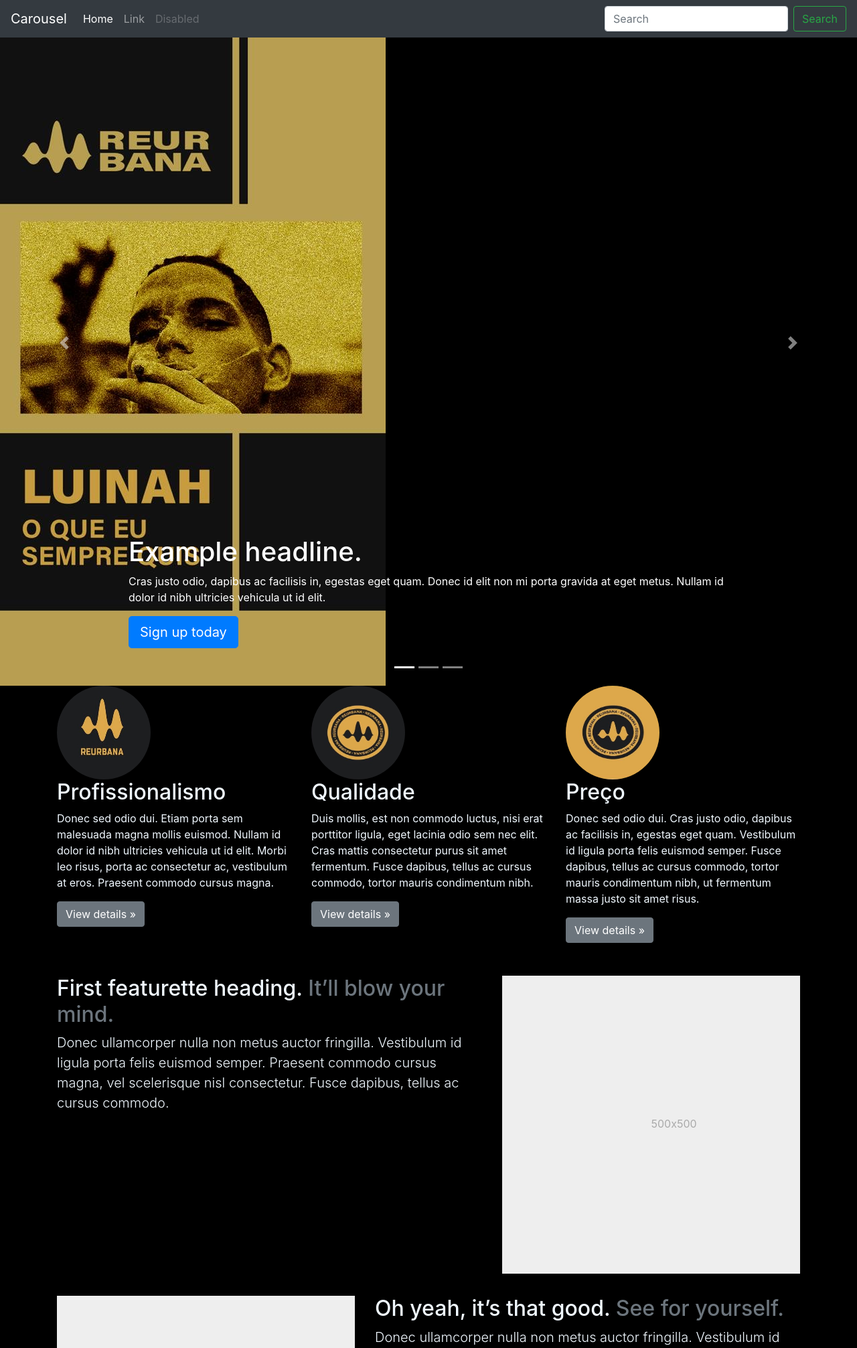
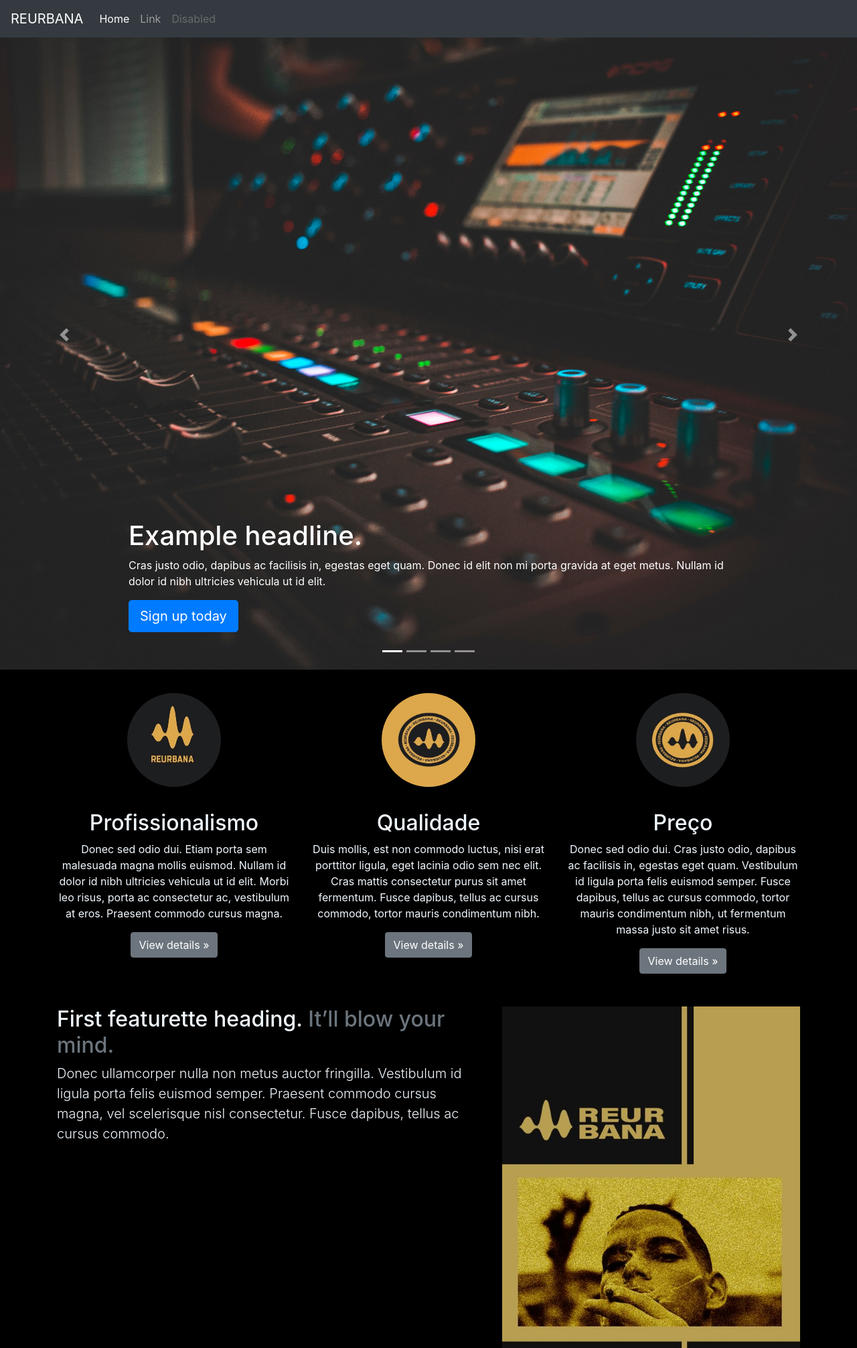
Before and after one commit to Felps10/Reurbana, a Django app: page / in a window 1280 px wide. Shown: the top 2013 px of the page at 67% size. Run offline with Django 3.2, Linux system fonts and the light colour scheme; some libraries are stand-ins or nearby versions.

Commit message:
finished carousel

```diff
--- a/reurbana/static/main.css
+++ b/reurbana/static/main.css
@@ -6,3 +6,18 @@
 .landing-main {
   margin-top: 100px;
 }
+
+.carousel-inner div img {
+  height: 1000px;
+  width: 100%;
+}
+
+.col-lg-4 img {
+  margin: 10% 0 10% 30%;
+}
+.col-lg-4 h2 {
+  text-align: center;
+}
+.col-lg-4 p {
+  text-align: center;
+}
--- a/reurbana/templates/landing.html
+++ b/reurbana/templates/landing.html
@@ -40,7 +40,7 @@
   <body class="body" data-gr-c-s-loaded="true">
     <header>
       <nav class="navbar navbar-expand-md navbar-dark fixed-top bg-dark">
-        <a class="navbar-brand" href="#">Carousel</a>
+        <a class="navbar-brand" href="#">REURBANA</a>
         <button
           class="navbar-toggler"
           type="button"
@@ -72,17 +72,6 @@
               >
             </li>
           </ul>
-          <form class="form-inline mt-2 mt-md-0">
-            <input
-              class="form-control mr-sm-2"
-              type="text"
-              placeholder="Search"
-              aria-label="Search"
-            />
-            <button class="btn btn-outline-success my-2 my-sm-0" type="submit">
-              Search
-            </button>
-          </form>
         </div>
       </nav>
     </header>
@@ -93,6 +82,7 @@
           <li data-target="#myCarousel" data-slide-to="0" class="active"></li>
           <li data-target="#myCarousel" data-slide-to="1" class=""></li>
           <li data-target="#myCarousel" data-slide-to="2" class=""></li>
+          <li data-target="#myCarousel" data-slide-to="3" class=""></li>
         </ol>
         <div class="carousel-inner">
           <div class="carousel-item active">
@@ -102,7 +92,7 @@
               preserveAspectRatio="xMidYMid slice"
               focusable="false"
               role="img"
-              src="{% static 'assets/luinah.jpeg' %}"
+              src="{% static 'assets/studio0.jpg' %}"
             />
             <div class="container">
               <div class="carousel-caption text-left">
@@ -126,7 +116,7 @@
               preserveAspectRatio="xMidYMid slice"
               focusable="false"
               role="img"
-              src="{% static 'assets/mctopi.jpeg' %}"
+              src="{% static 'assets/studio1.jpg' %}"
             />
             <div class="container">
               <div class="carousel-caption">
@@ -145,17 +135,15 @@
             </div>
           </div>
           <div class="carousel-item">
-            <svg
+            <img
               class="bd-placeholder-img"
               width="100%"
               height="100%"
-              xmlns="http://www.w3.org/2000/svg"
+              src="{% static 'assets/studio2.jpg' %}"
               preserveAspectRatio="xMidYMid slice"
               focusable="false"
               role="img"
-            >
-              <rect width="100%" height="100%" fill="#777"></rect>
-            </svg>
+            />
             <div class="container">
               <div class="carousel-caption text-right">
                 <h1>One more for good measure.</h1>
@@ -167,6 +155,30 @@
                 <p>
                   <a class="btn btn-lg btn-primary" href="#" role="button"
                     >Browse gallery</a
+                  >
+                </p>
+              </div>
+            </div>
+          </div>
+          <div class="carousel-item">
+            <img
+              class="bd-placeholder-img"
+              preserveAspectRatio="xMidYMid slice"
+              focusable="false"
+              role="img"
+              src="{% static 'assets/studio3.jpg' %}"
+            />
+            <div class="container">
+              <div class="carousel-caption">
+                <h1>Another example headline.</h1>
+                <p>
+                  Cras justo odio, dapibus ac facilisis in, egestas eget quam.
+                  Donec id elit non mi porta gravida at eget metus. Nullam id
+                  dolor id nibh ultricies vehicula ut id elit.
+                </p>
+                <p>
+                  <a class="btn btn-lg btn-primary" href="#" role="button"
+                    >Learn more</a
                   >
                 </p>
               </div>
@@ -227,7 +239,7 @@
               class="bd-placeholder-img rounded-circle"
               width="140"
               height="140"
-              src="{% static 'assets/logo3.jpeg' %}"
+              src="{% static 'assets/logo2.jpeg' %}"
             />
             <h2>Qualidade</h2>
             <p>
@@ -248,7 +260,7 @@
               class="bd-placeholder-img rounded-circle"
               width="140"
               height="140"
-              src="{% static 'assets/logo2.jpeg' %}"
+              src="{% static 'assets/logo3.jpeg' %}"
             />
             <h2>Preço</h2>
             <p>
@@ -285,20 +297,16 @@
             </p>
           </div>
           <div class="col-md-5">
-            <svg
+            <img
               class="bd-placeholder-img bd-placeholder-img-lg featurette-image img-fluid mx-auto"
               width="500"
               height="500"
-              xmlns="http://www.w3.org/2000/svg"
+              src="{% static 'assets/luinah.jpeg' %}"
               preserveAspectRatio="xMidYMid slice"
               focusable="false"
               role="img"
               aria-label="Placeholder: 500x500"
-            >
-              <title>Placeholder</title>
-              <rect width="100%" height="100%" fill="#eee"></rect>
-              <text x="50%" y="50%" fill="#aaa" dy=".3em">500x500</text>
-            </svg>
+            />
           </div>
         </div>
 
@@ -318,20 +326,16 @@
             </p>
           </div>
           <div class="col-md-5 order-md-1">
-            <svg
+            <img
               class="bd-placeholder-img bd-placeholder-img-lg featurette-image img-fluid mx-auto"
               width="500"
               height="500"
-              xmlns="http://www.w3.org/2000/svg"
+              src="{% static 'assets/mctopi.jpeg' %}"
               preserveAspectRatio="xMidYMid slice"
               focusable="false"
               role="img"
               aria-label="Placeholder: 500x500"
-            >
-              <title>Placeholder</title>
-              <rect width="100%" height="100%" fill="#eee"></rect>
-              <text x="50%" y="50%" fill="#aaa" dy=".3em">500x500</text>
-            </svg>
+            />
           </div>
         </div>
 
```
Also changed, not shown: reurbana/static/assets/studio0.jpg (added), reurbana/static/assets/studio1.jpg (added), reurbana/static/assets/studio2.jpg (added), reurbana/static/assets/studio3.jpg (added), 4 other files.
